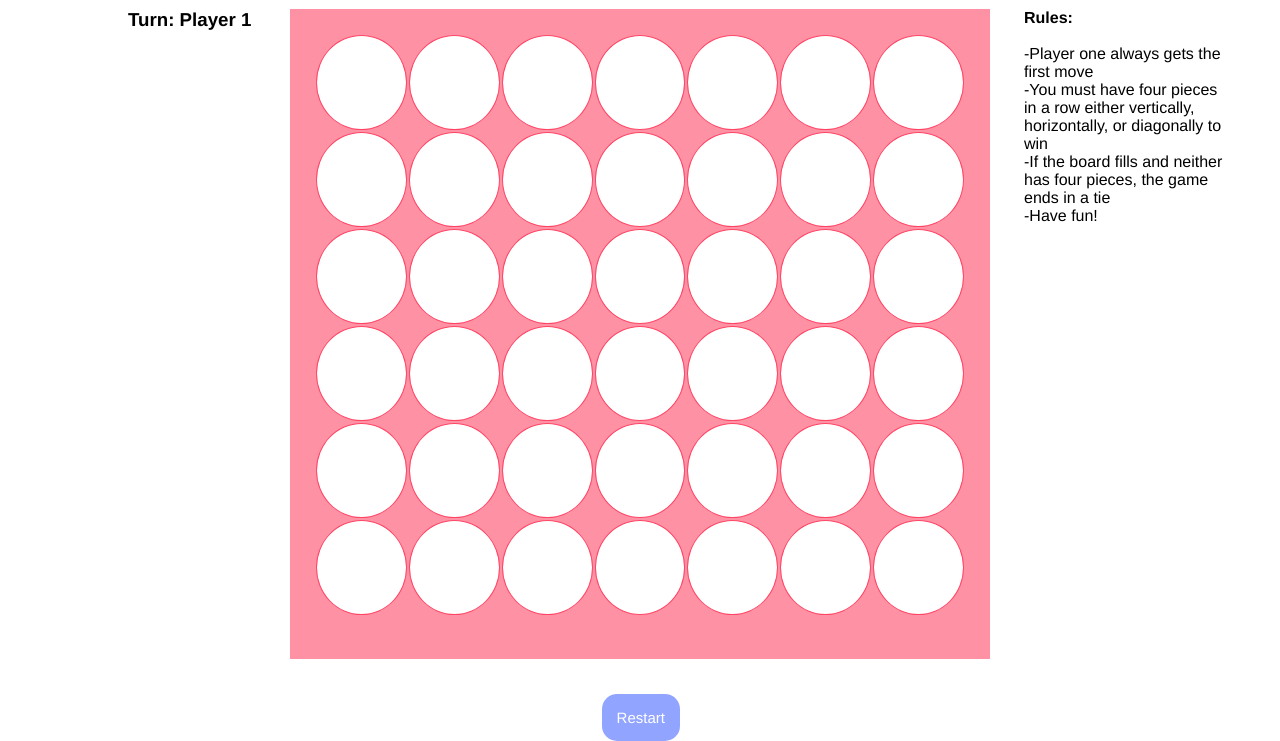
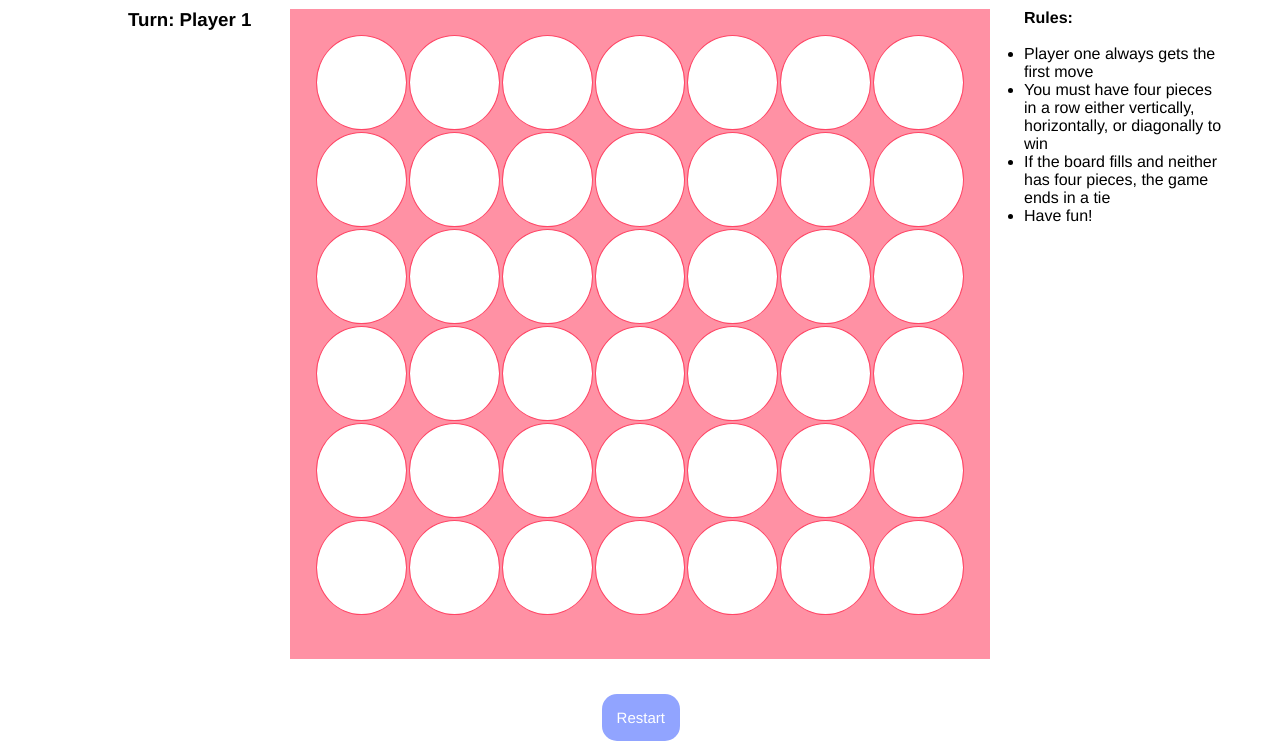
Before and after one commit to Renaduck/connect4, a plain HTML site: page index.html in a window 1280 px wide. Shown: the part 66-807 px from the top of the page. Drawn offline with Linux system fonts and the light colour scheme.

Commit message:
changes to html

```diff
--- a/index.html
+++ b/index.html
@@ -30,20 +30,17 @@
     <h3 id="gameStatusText"></h3>
   </div>
 
-<div id="gameRules">
-  <p>
-    <b>Rules:</b>
+  <div id="gameRules">
+    <h4 id="hoverMe">Rules:</h4>
     <br>
-    <br>
--Player one always gets the first move
-    <br>
--You must have four pieces in a row either vertically, horizontally, or diagonally to win
-    <br>
--If the board fills and neither has four pieces, the game ends in a tie
-    <br>
--Have fun!
+    <ul>
+      <li>Player one always gets the first move</li>
+      <li>You must have four pieces in a row either vertically, horizontally, or diagonally to win</li>
+      <li>If the board fills and neither has four pieces, the game ends in a tie</li>
+      <li>Have fun!</li>
+    </ul>
 
-  </p>
+    </p>
   </div>
   <div id="gameDiv">
     <div id="gameBoardContainer">
--- a/styles.css
+++ b/styles.css
@@ -6,7 +6,7 @@ REQUIREMENTS:
 -board must look like connect 4
 */
 
-*{
+* {
   margin: 0;
   padding: 0;
   box-sizing: border-box;
```
